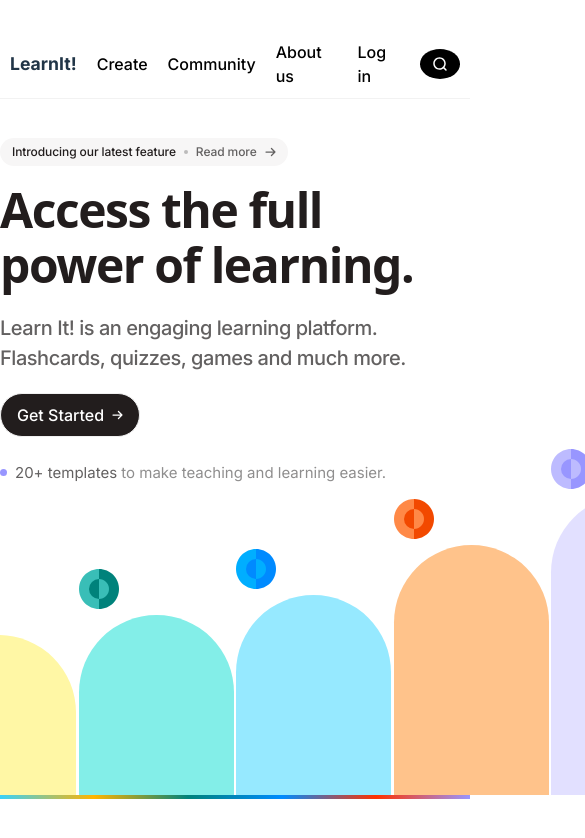
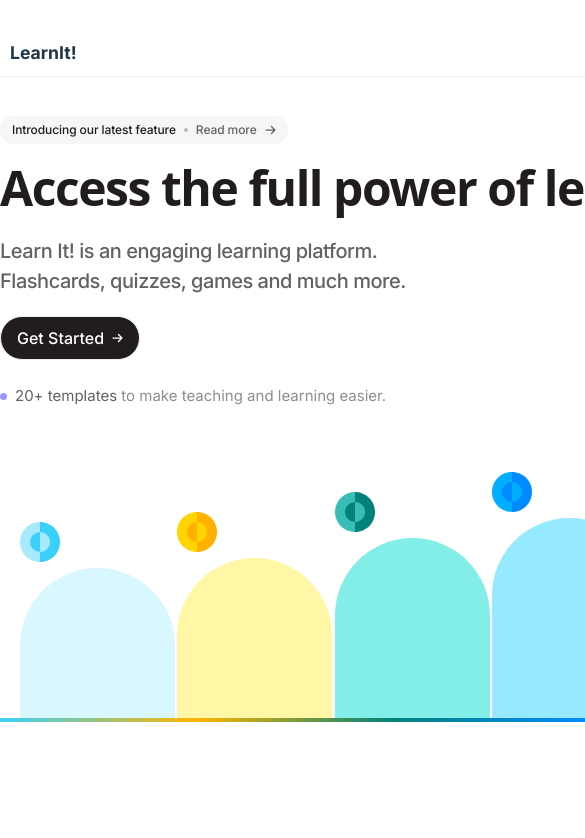
Before and after one commit to tanyagrr/first-project, a React (Vite) app: page / in a window 390 px wide. Shown: the top 838 px of the page, 585 px wide, since content can reach past the window. Built offline with nearby package versions, Linux system fonts and the light colour scheme.

Commit message:
fix media query

```diff
--- a/src/App.css
+++ b/src/App.css
@@ -259,7 +259,7 @@ a {
 @media screen
 and (min-width: 320px)
 and (max-width: 480px)  {
-    header, .block1, .illustration, .bottomline {
+    body {
       max-width: 470px;
       margin-left: auto;
       margin-right: auto;
```
